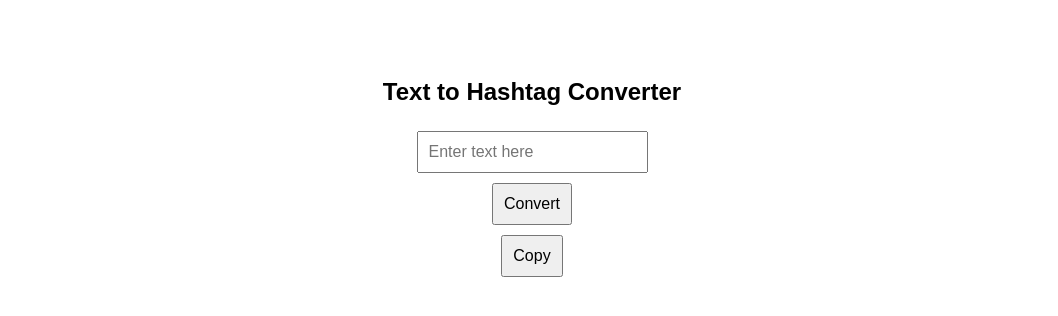
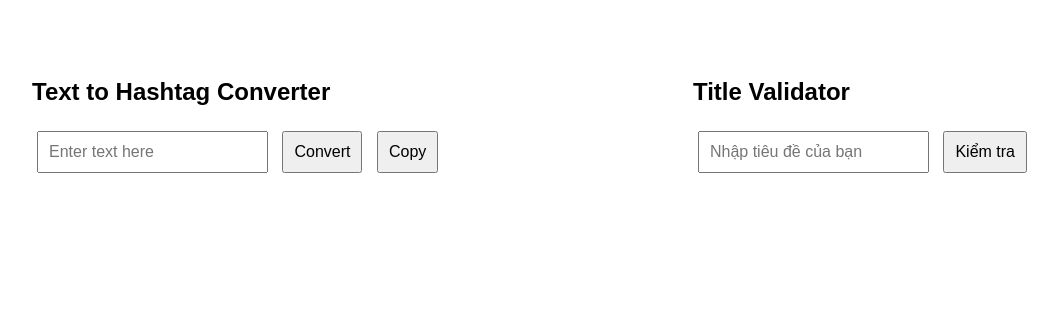
Before and after one commit to huynhbaohan02/tool-convert-hashtag, a plain HTML site: page index.html in a window 1280 px wide. Shown: the whole page, without its empty margins (108-1166 px from the left). Drawn offline with Linux system fonts and the light colour scheme.

Commit message:
Add Validate Function

```diff
--- a/index.html
+++ b/index.html
@@ -27,14 +27,34 @@
         font-weight: bold;
         color: #007acc;
     }
+
+    .container {
+        display: flex;
+        width: 1000px;
+        justify-content: space-between;
+    }
 </style>
 
 <body>
-    <h2>Text to Hashtag Converter</h2>
-    <input type="text" id="textInput" placeholder="Enter text here">
-    <button onclick="convertToHashtag()">Convert</button>
-    <button onclick="copyToClipboard()">Copy</button>
-    <div class="output" id="output"></div>
+    <div class="container">
+        <div >
+            <h2>Text to Hashtag Converter</h2>
+            <input type="text" id="textInput" placeholder="Enter text here">
+            <button onclick="convertToHashtag()">Convert</button>
+            <button onclick="copyToClipboard()">Copy</button>
+            <div class="output" id="output"></div>
+        </div>
+        <div>
+            <h2>Title Validator</h2>
+            <input type="text" id="titleInput" placeholder="Nhập tiêu đề của bạn">
+            <button onclick="validateTitle()">Kiểm tra</button>
+            <p id="result"></p>
+        </div>
+    </div>
+
+
+
+
 </body>
 <script>
     function convertToHashtag() {
@@ -46,7 +66,7 @@
         }
 
         let items = text.split(',').map(item => item.trim());
-        let hashtags = items.map(item => `#${ item.replace(/\s+/g, '') }`);
+        let hashtags = items.map(item => `#${item.replace(/\s+/g, '')}`);
         document.getElementById("output").innerText = hashtags.join(' ');
     }
 
@@ -67,6 +87,40 @@
 
         alert("Hashtags copied to clipboard!");
     }
+
+    function validateTitle() {
+        const title = document.getElementById('titleInput').value.trim();
+        const result = document.getElementById('result');
+        result.innerHTML = '';
+
+        // Kiểm tra độ dài tiêu đề
+        if (title.length > 150) {
+            result.innerHTML = "❌ Tiêu đề vượt quá 150 ký tự!";
+            result.className = 'error';
+            return;
+        }
+
+        // Tách các từ và đếm số lần xuất hiện
+        const words = title.toLowerCase().split(/\s+/); // Chuyển chữ thường và tách từ
+        const wordCount = {};
+
+        words.forEach(word => {
+            wordCount[word] = (wordCount[word] || 0) + 1;
+        });
+
+        // Tìm các từ lặp hơn 3 lần
+        const repeatedWords = Object.entries(wordCount)
+            .filter(([word, count]) => count > 3)
+            .map(([word, count]) => `${word} (${count} lần)`);
+
+        if (repeatedWords.length > 0) {
+            result.innerHTML = `❌ Các từ bị lặp quá 3 lần: ${repeatedWords.join(', ')}`;
+            result.className = 'error';
+        } else {
+            result.innerHTML = "✅ Tiêu đề hợp lệ!";
+            result.className = 'success';
+        }
+    }
 </script>
 
 </html>
```
